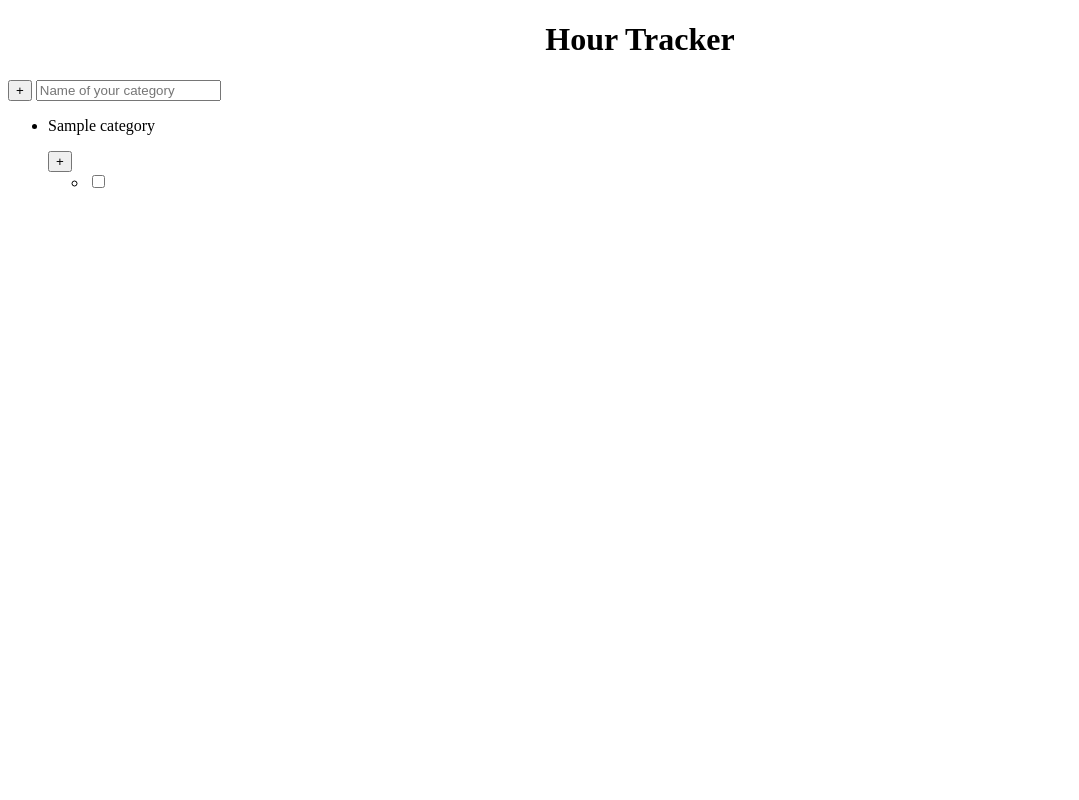
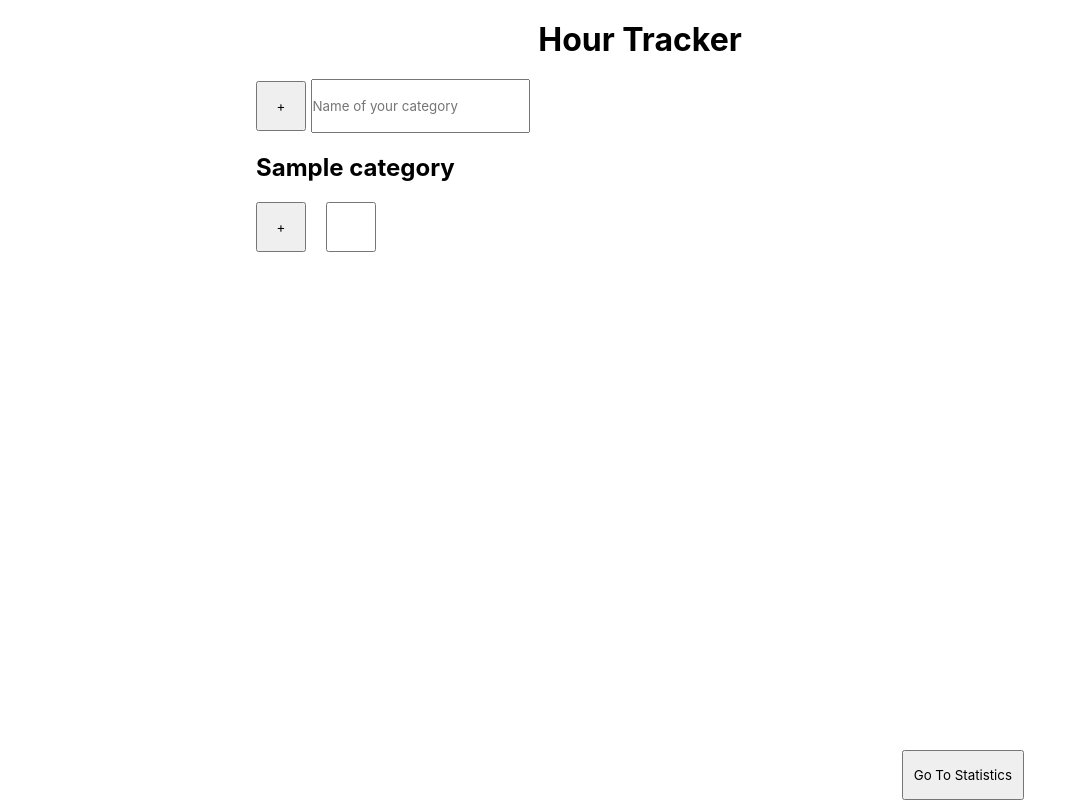
Before and after one commit to damiha/HourTracker, a Flask app: template templates/index.html in a window 1280 px wide. Shown: the whole page, without its empty margins (0-1079 px from the left). Run offline with Flask 2, Linux system fonts and the light colour scheme; the template is opened without the code that fills it: most values are stand-ins (such as "Sample title", 1, 10 or a date in 2020).

Commit message:
basic styling

```diff
--- a/static/styles/style.css
+++ b/static/styles/style.css
@@ -1,3 +1,86 @@
+* {
+    font-family:-apple-system, BlinkMacSystemFont, 'Segoe UI', Roboto, Oxygen, Ubuntu, Cantarell, 'Open Sans', 'Helvetica Neue', sans-serif;
+
+    margin: 0px;
+    padding: 0px;
+}
+body {
+    margin: 0 auto;
+    max-width: 60%;
+}
+
+ul {
+    list-style: none;
+}
+
+#hour_list {
+    margin-top: 20px;
+    padding-left: 0px;
+    /*background-color: grey;*/
+
+    display: flex;
+    flex-wrap: wrap;
+    gap: 20px;
+}
+
+#hour_list li {
+    float: left;
+}
+
+#hour_list li input {
+    height: 50px;
+    width: 50px;
+}
+
+#hour_button {
+    height: 50px;
+    width: 50px;
+}
+
+#add_category_div {
+    margin-top: 20px;
+    /*background-color: grey;*/
+}
+
+#add_category_div button {
+    height: 50px;
+    width: 50px;
+}
+
+#add_category_div input {
+    height: 50px;
+}
+
+#categories_div {
+    margin-top: 20px;
+}
+
+#category_list {
+    display: flex;
+    flex-direction: column;
+    gap: 20px;
+}
+
+#category_div {
+    display: flex;
+    flex-direction: column;
+}
+
 header{
+    padding-top: 20px;
     text-align: center;
 }
+
+footer {
+    background-color: white;
+    position: fixed;
+    height: 50px;
+    width: 60%;
+    bottom: 0px;
+}
+
+footer button {
+    float: right;
+    height: 100%;
+    padding: 10px;
+}
--- a/templates/index.html
+++ b/templates/index.html
@@ -17,26 +17,28 @@
 
     <main>
 
-        <div>
+        <div id="add_category_div">
             <form action="http://127.0.0.1:5000/add_category", method="post">
                 <button type="submit">+</button>
                 <input name="name" type="text" placeholder="Name of your category">
             </form>
         </div>
 
-        <div>
-            <ul>
+        <div id="categories_div">
+            <ul id="category_list">
             {% for category in categories %}
             <li>
-                <div>
-                    <p>{{ category.name }}</p>
-                    <form action="http://127.0.0.1:5000/add_hour" method="post">
-                        <button name="name" value="{{ category.name }}" type="submit">+</button>
-                    </form>
-                    <ul>
+                <div id="category_div">
+                    <h2>{{ category.name }}</h2>
+                    <ul id="hour_list">
+                        <li>
+                            <form action="http://127.0.0.1:5000/add_hour" method="post">
+                                <button name="name" value="{{ category.name }}" type="submit" id="hour_button">+</button>
+                            </form>
+                        </li>
                         {% for hour in category.hours %}
                         <li>
-                            <input type="checkbox">
+                            <input type="checkbox" id="hour_checkbox">
                         </li>
                         {% endfor %}
                     </ul>
@@ -47,6 +49,8 @@
         </div>
     </main>
 
-    <footer></footer>
+    <footer>
+        <button>Go To Statistics</button>
+    </footer>
 </body>
 </html>
```
